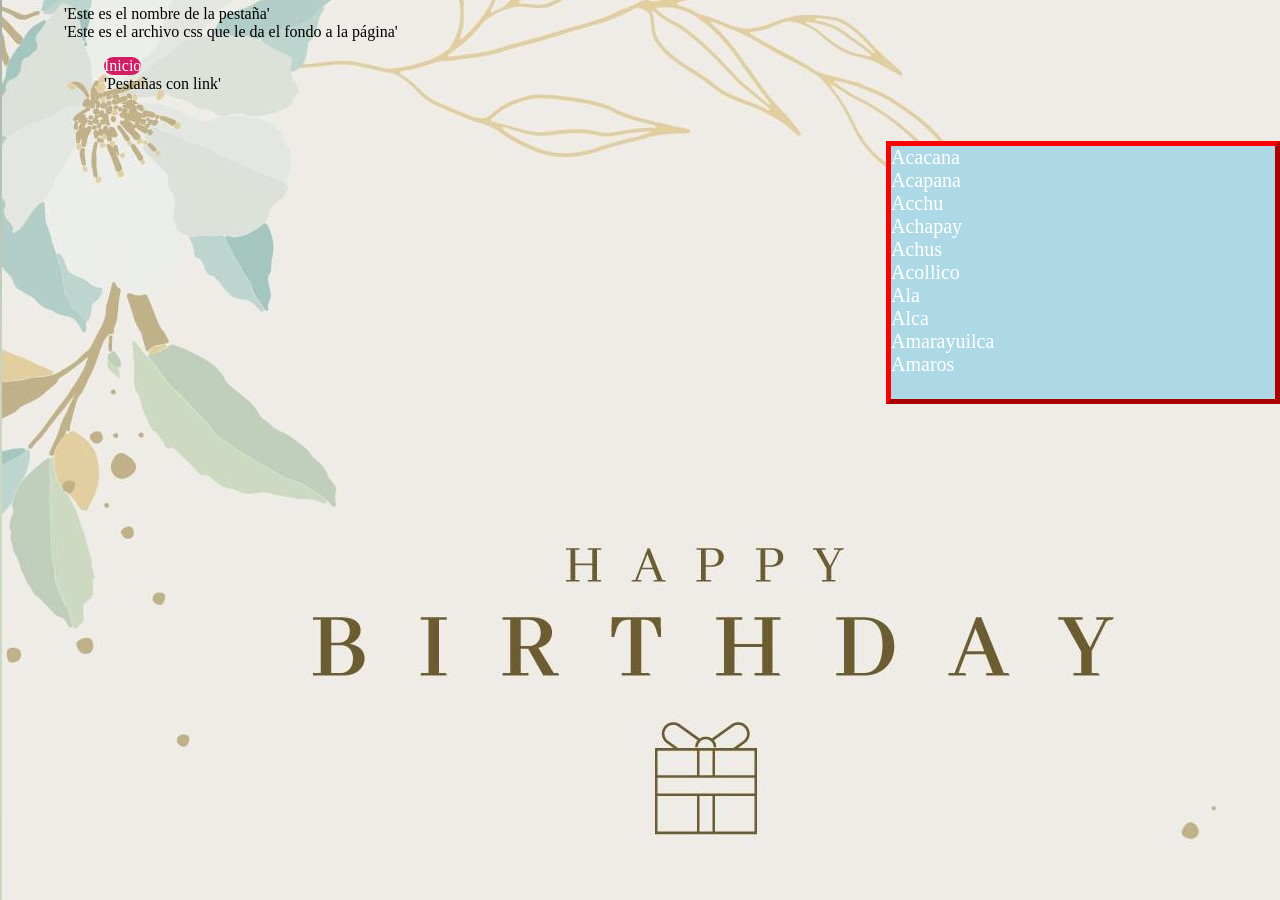
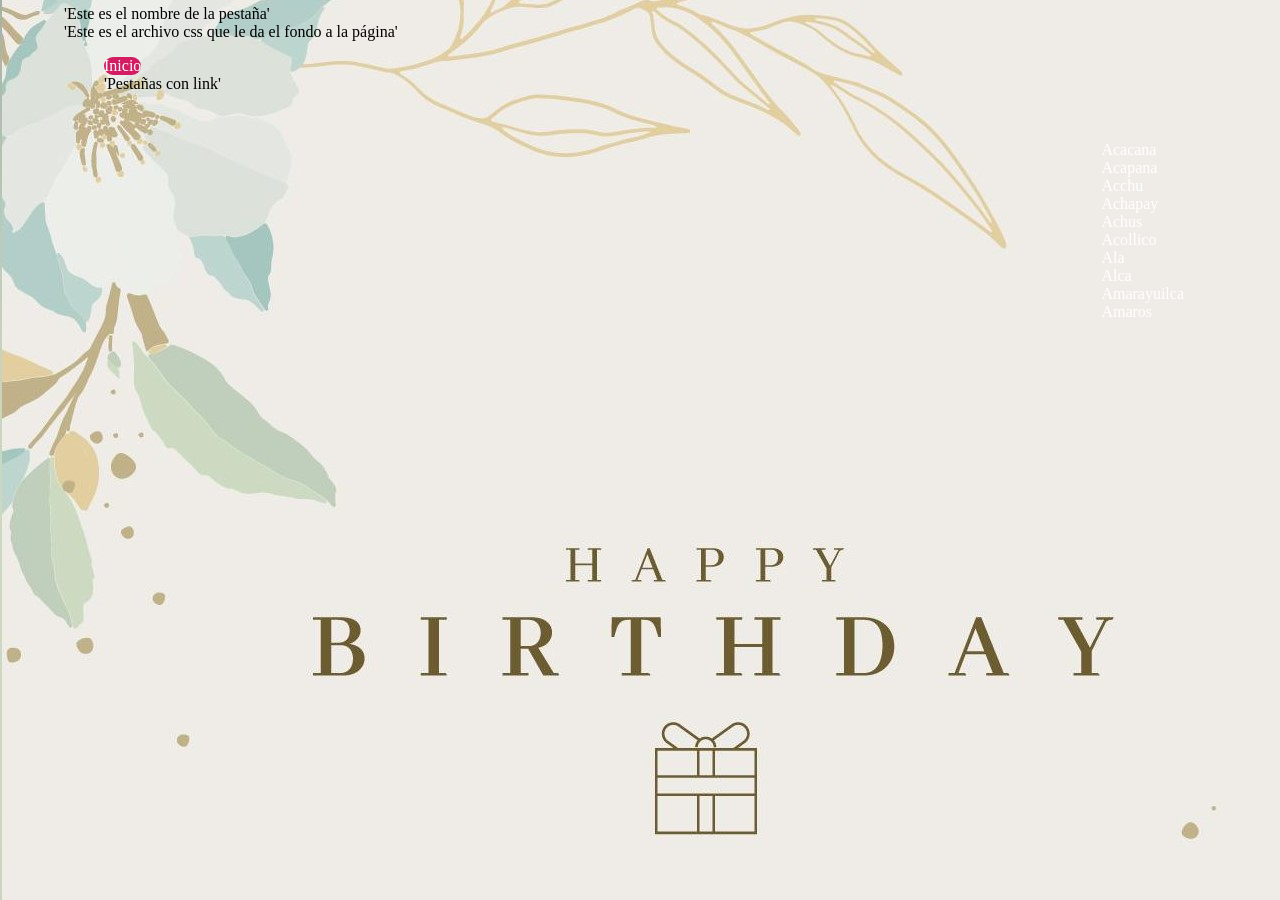
Before and after one commit to glosascroniquenses/Pruebas, a Jekyll site: the page built from _autores/cronista01.html, in a window 1280 px wide. Built offline with Jekyll 4.4.1, drawn with Linux system fonts in a browser that asks for light colours.

Commit message:
Update mainCopia.css

```diff
--- a/css/mainCopia.css
+++ b/css/mainCopia.css
@@ -61,7 +61,7 @@
     width: 80%;
 }
 
-#palabras2 {
+#palabras {
   font-size:1.25rem;
   background-color:lightblue;
   border: 5px outset red;
@@ -71,14 +71,14 @@
   }
 'Este es el formato de la lista de palabras: ancho de lista, tamaño de letra
 
-#palabras2-nav {
+#palabras-nav {
    a,:link {
    }
 }
 
 
 #tables {
-  width: 66%;
+  width: 75%;
 }
 
 #tables section {
```
